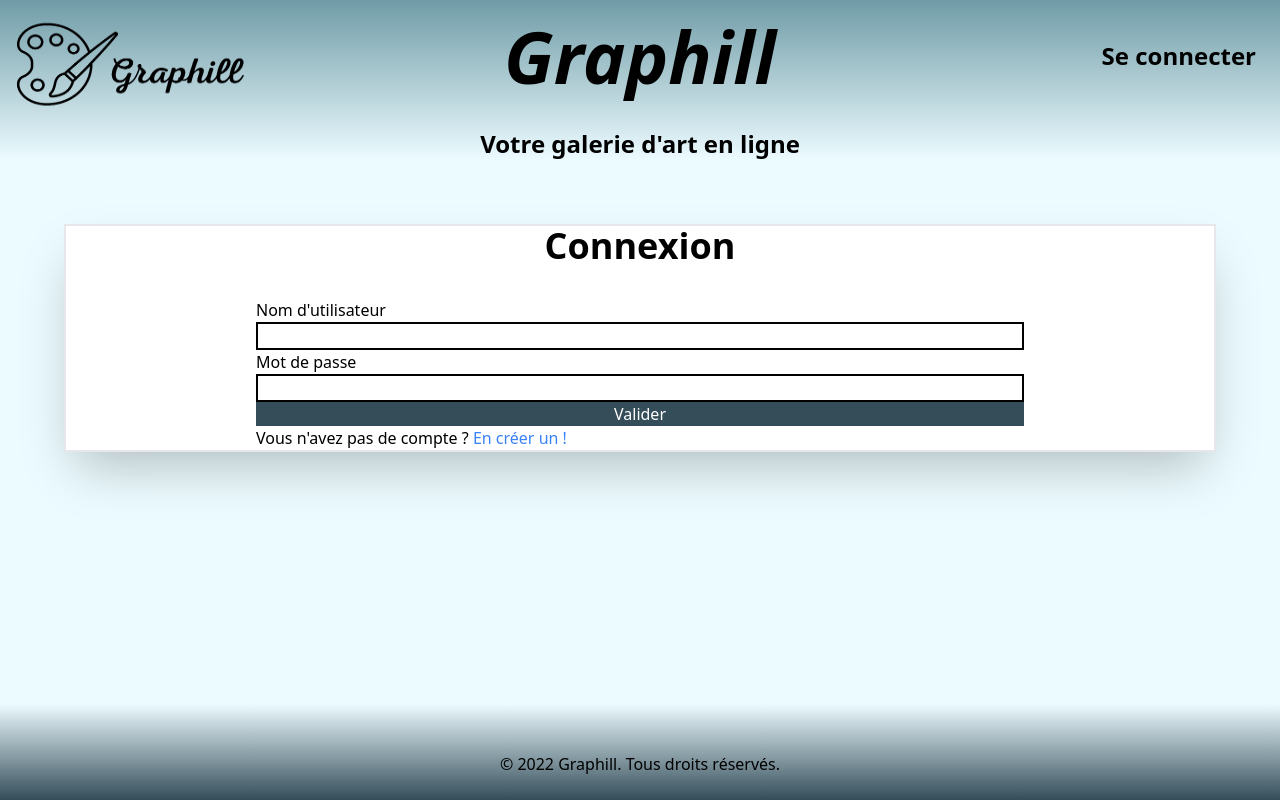
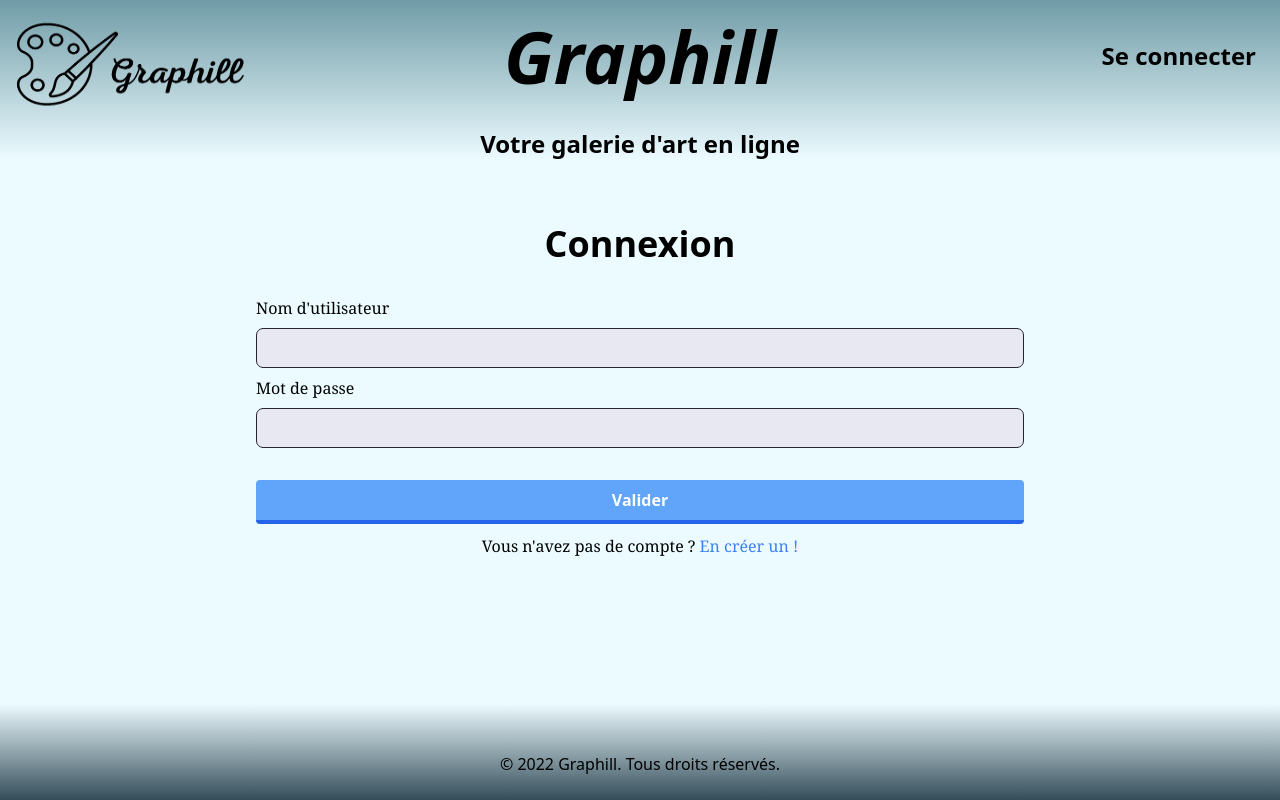
Before and after one commit to Joel-alt/Graphill, a Vue app in the folder client/: page /login in a window 1280 px wide. Built offline with nearby package versions, Linux system fonts and the light colour scheme.

Commit message:
Finalisation du loginSignIn

```diff
--- a/client/src/components/loginPage/LoginForm.vue
+++ b/client/src/components/loginPage/LoginForm.vue
@@ -1,15 +1,16 @@
 <template>
-  <div class="flex flex-1 justify-center bg-white border-2 border-gray-200 shadow-2xl">
+  <div class="flex flex-1 justify-center">
     <div class="max-w-3xl flex flex-1 flex-col justify-center">
       <h1 class="text-center text-4xl font-semibold pb-8">Connexion</h1>
       <form v-on:submit.prevent="onSubmit" class="flex flex-col">
         <label>Nom d'utilisateur</label>
-        <input v-model="username" class="border-2 border-black">
+        <input v-model="username" class="form">
         <label>Mot de passe</label>
-        <input v-model="password" type="password" class="border-2 border-black">
-        <button class="bg-footerBlue text-white" v-if="password === '' || username===''" disabled>Valider</button>
-        <button v-else class="bg-footerBlue text-white" @submit.prevent="onSubmit">Valider</button>
-        <div>Vous n'avez pas de compte ?<RouterLink class="text-blue-500" to="/signup"> En créer un !</RouterLink></div>
+        <input v-model="password" type="password" class="form">
+        <br>
+        <button class="bg-blue-400 hover:bg-blue-300 text-white font-bold py-2 px-4 border-b-4 border-blue-600 hover:border-blue-400 rounded" v-if="password === '' || username===''" disabled>Valider</button>
+        <button v-else class="bg-blue-500 hover:bg-blue-400 text-white font-bold py-2 px-4 border-b-4 border-blue-700 hover:border-blue-500 rounded" @submit.prevent="onSubmit">Valider</button>
+        <div class="text">Vous n'avez pas de compte ?<RouterLink class="text-blue-500" to="/signup"> En créer un !</RouterLink></div>
         <div class="text-red-500" v-if="error">{{error}}</div>
       </form>
     </div>
@@ -65,3 +66,26 @@ export default {
   }
 }
 </script>
+
+<style scoped>
+.form {
+    width: 100%;
+    height: 40px;
+    border: 1px solid rgb(39, 37, 49);
+    border-radius: 7px;
+    background-color: #e8e8f3;
+    color: #000000;
+    padding: 12px 20px;
+    margin: 8px 0;
+    box-sizing: border-box;
+}
+
+label{
+  font-family: Georgia, Cambria, "Times New Roman", Times, serif;
+}
+.text{
+  font-family: Georgia, Cambria, "Times New Roman", Times, serif;
+  text-align: center;
+  padding-top: 10px;
+}
+</style>
--- a/client/src/components/signUpPage/SignUpForm.vue
+++ b/client/src/components/signUpPage/SignUpForm.vue
@@ -1,5 +1,5 @@
 <template>
-  <div class="flex flex-1 justify-center bg-white border-2 border-gray-200 shadow-2xl">
+  <div class="flex flex-1 justify-center border-2 border-gray-200 shadow-2xl">
     <div class="max-w-3xl flex flex-1 flex-col justify-center">
       <h1 class="text-center text-4xl font-semibold pb-8">Inscription</h1>
       <form v-on:submit.prevent="onSubmit" class="flex flex-col">
```
